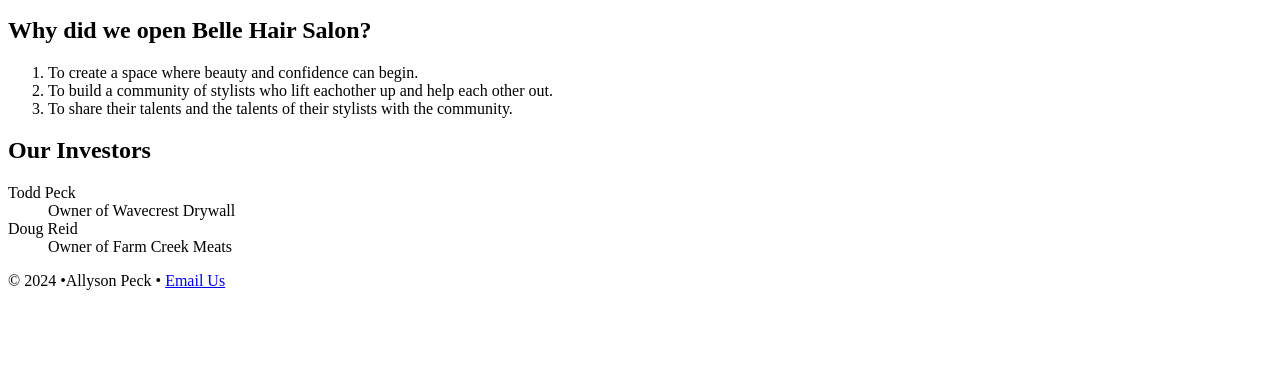
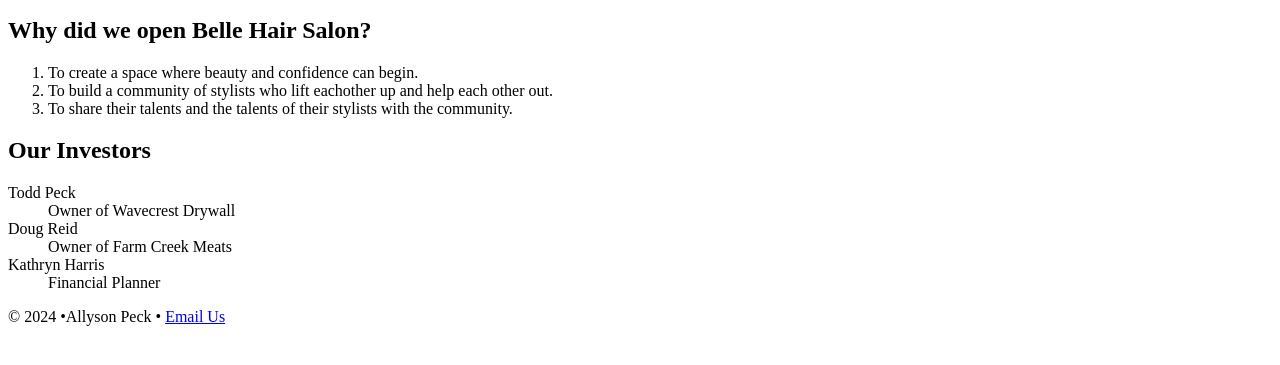
Before and after one commit to allypeck/dwdd1600, a plain HTML site: page 03hand-coding/HistoryofBelleHairSalon.html in a window 1280 px wide. Shown: the part 287-652 px from the top of the page. Drawn offline with Linux system fonts and the light colour scheme.

Commit message:
Add files via upload

```diff
--- a/03hand-coding/HistoryofBelleHairSalon.html
+++ b/03hand-coding/HistoryofBelleHairSalon.html
@@ -37,6 +37,8 @@
         <dd>Owner of Wavecrest Drywall</dd>
         <dt>Doug Reid</dt>
         <dd>Owner of Farm Creek Meats</dd>
+        <dt>Kathryn Harris</dt>
+        <dd>Financial Planner</dd>
             </dl>
 
 
```
